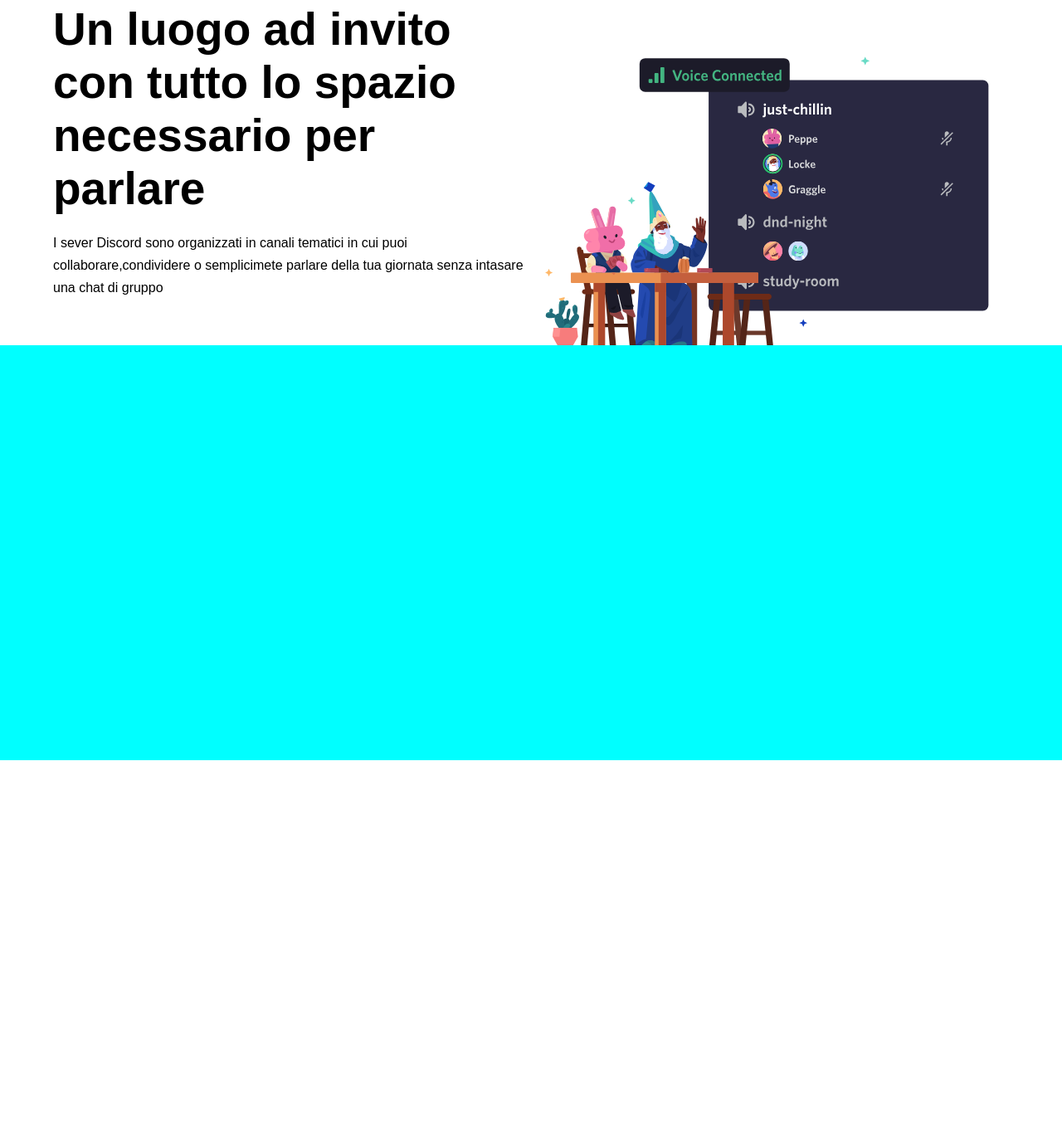
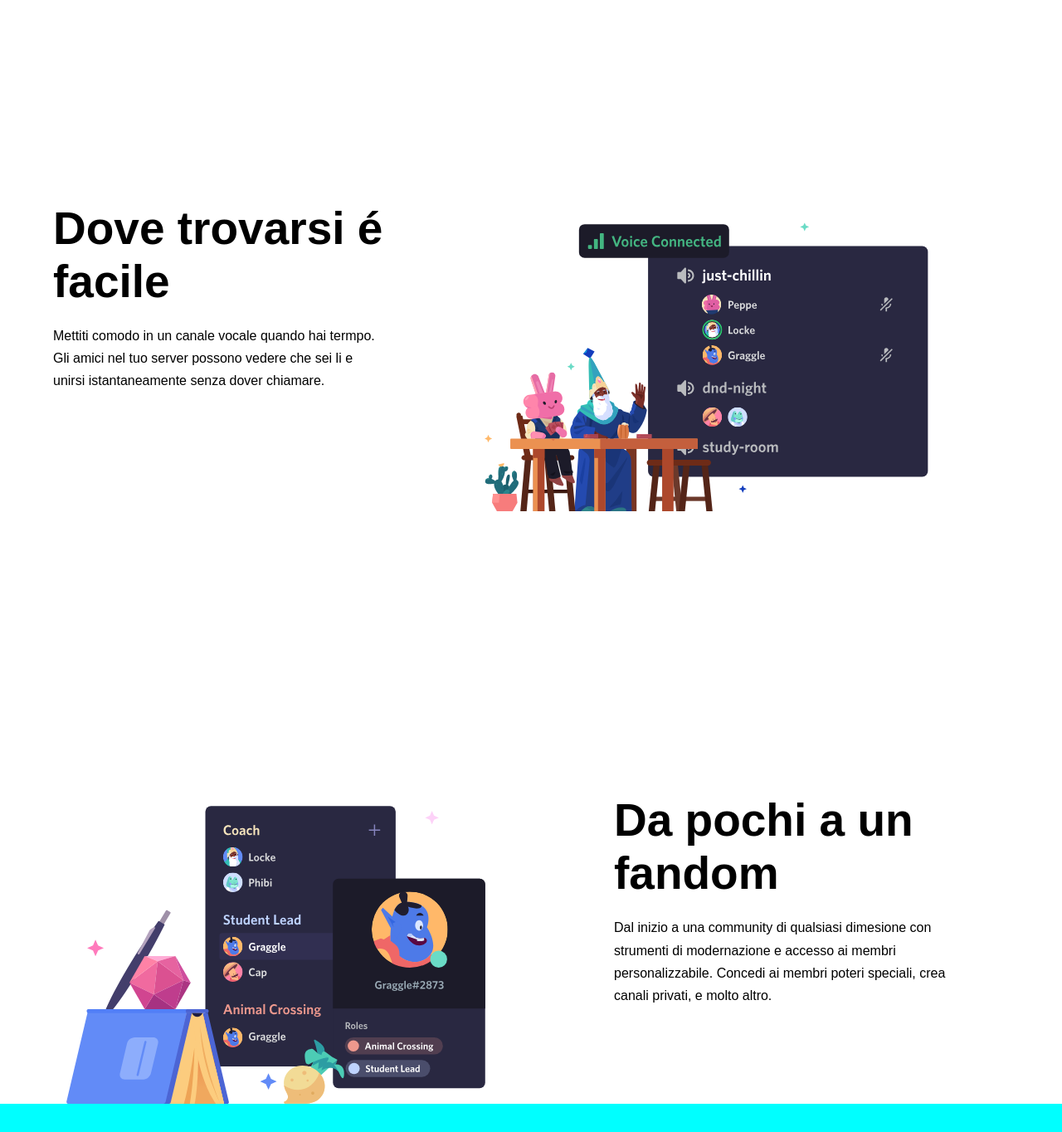
Before and after one commit to AndreaRospi/htmlcss-discord, a plain HTML site: page index.html in a window 1280 px wide. Shown: the part 1276-2640 px from the top of the page at 83% size. Before the commit the page ends 2192 px from the top, so only its background shows below. Drawn offline with Linux system fonts and the light colour scheme.

Commit message:
sezione 2 e sezione 3 completate

```diff
--- a/css/style.css
+++ b/css/style.css
@@ -145,30 +145,52 @@ nav li a:hover{
     padding-top: 40px;
     width: 60%;
     float:left;
+    margin-right: 55px;
 
 
 }
 
 #section-1 .text{
-    width: 40%;
+    width: 35%;
     float: left;
     padding-top: 60px;
 }
 
 #section-2{
-    margin-top: 100px;
+    margin-top: 300px;
 }
 
 #section-2 .text{
-    width: 50%;
+    width: 35%;
     float: left;
+    padding-top: 40px;
 }
 
 #section-2 img{
     padding-top: 40px;
     width: 50%;
     float: left;
+    margin-left: 100px;
 }
+
+#section-3{
+    margin-top: 300px;
+}
+
+
+#section-3 img{
+    padding-top: 40px;
+    width: 50%;
+    float: left;
+    margin-right: 100px;
+}
+
+#section-3 .text{
+    width: 35%;
+    float: left;
+    padding-top: 40px;
+}
+
 
 .text h2{
     font-size: 55px;
--- a/index.html
+++ b/index.html
@@ -62,10 +62,20 @@
         <section id="section-2">
             <div class="container clearfix">
                 <div class="text">
-                    <h2>Un luogo ad invito con tutto lo spazio necessario per parlare</h2>
-                    <p>I sever Discord sono organizzati in canali tematici in cui puoi collaborare,condividere o semplicimete parlare della tua giornata senza intasare una chat di gruppo</p>
+                    <h2>Dove trovarsi é facile</h2>
+                    <p>Mettiti comodo in un canale vocale quando hai termpo. Gli amici nel tuo server possono vedere che sei li e unirsi istantaneamente senza dover chiamare.</p>
                 </div>
                 <img src="img/item2.svg" alt="">
+            </div>
+        </section>
+
+        <section id="section-3">
+            <div class="container clearfix">
+                <img src="img/item3.svg" alt="">
+                <div class="text">
+                    <h2>Da pochi a un fandom</h2>
+                    <p>Dal inizio a una community di qualsiasi dimesione con strumenti di modernazione e accesso ai membri personalizzabile. Concedi ai membri poteri speciali, crea canali privati, e molto altro.</p>
+                </div>
             </div>
         </section>
 
```
